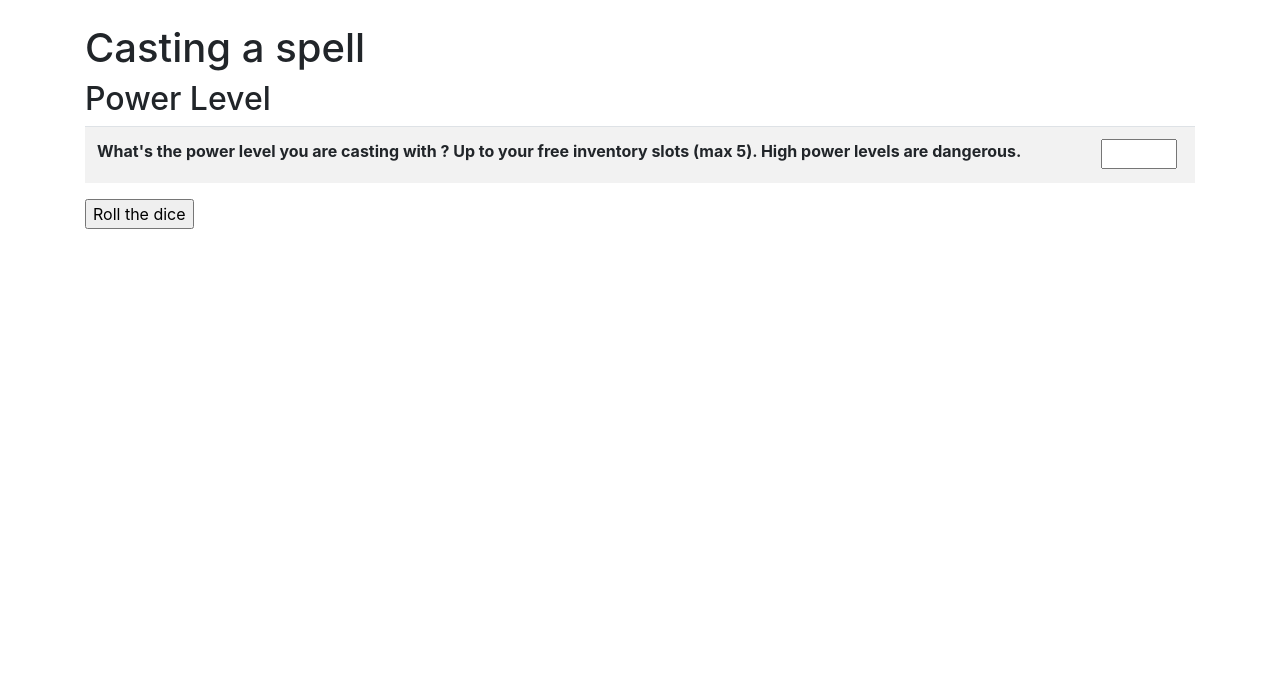
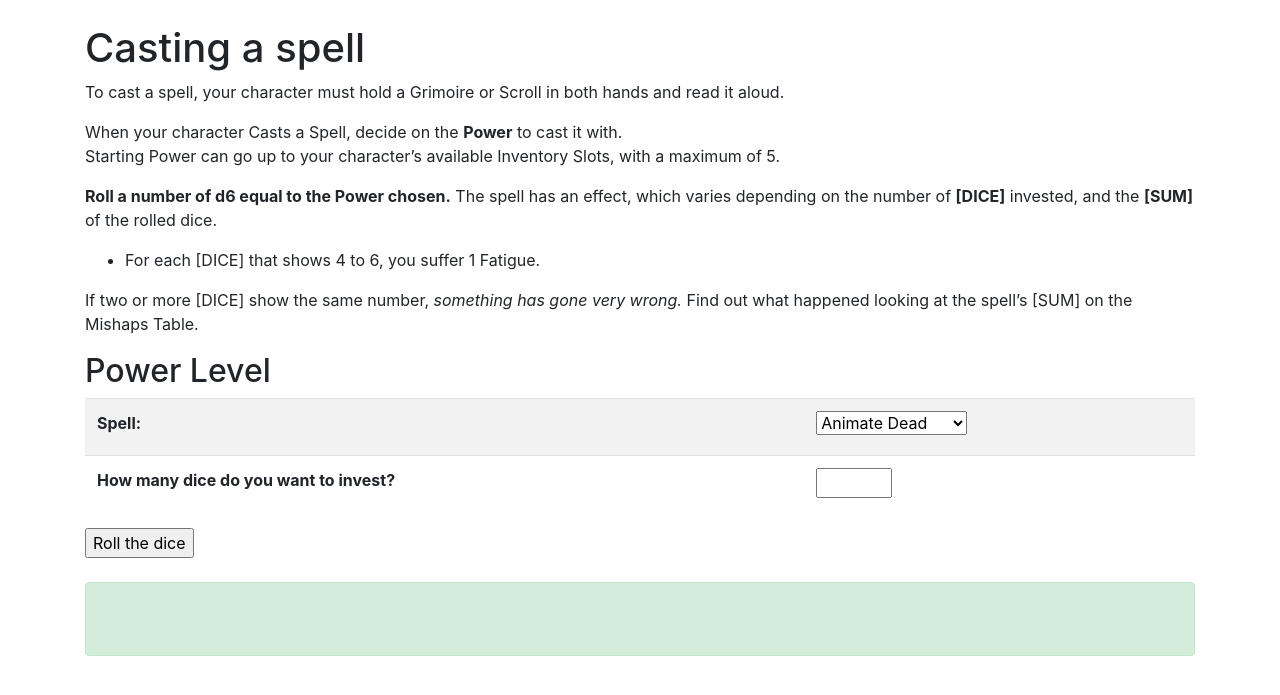
Before and after one commit to philippe-lemaire/spellburn_and_battlescars, a Django app: page /characters/magic/roll_spell in a window 1280 px wide. Shown: the part 56-751 px from the top of the page. Run offline with Django 4.2, Linux system fonts and the light colour scheme; some libraries are stand-ins or nearby versions.

Commit message:
now roll a spell allows to select and spell and see the effect + dice rolled. much nicer

```diff
--- a/characters/forms.py
+++ b/characters/forms.py
@@ -1,4 +1,6 @@
 from django import forms
+
+from .spells import spell_choices
 
 
 class CharacterCreationForm(forms.Form):
@@ -31,9 +33,10 @@
 
 
 class RollSpellForm(forms.Form):
+    spell = forms.ChoiceField(choices=spell_choices)
     power = forms.IntegerField(
         min_value=1,
         max_value=5,
-        label="What's the power level you are casting with ? Up to your free inventory slots (max 5). High power levels are dangerous.",
+        label="How many dice do you want to invest?",
         required=True,
     )
--- a/characters/roll.py
+++ b/characters/roll.py
@@ -51,6 +51,7 @@
     mishap = None
     # roll the power * d6
     dice = [randint(1, 6) for d in range(power)]
+    dice.sort()
 
     sum_ = sum(dice)
     # each die above 3 gives fatigue
--- a/characters/spells.py
+++ b/characters/spells.py
@@ -180,3 +180,8 @@
         "effect": "Fills a Close area with sticky web for [DICE] Turns.",
     },
 ]
+
+spell_names = [spell.get("name") for spell in spells]
+spell_effects = [spell.get("effect") for spell in spells]
+spell_dict = dict(zip(spell_names, spell_effects))
+spell_choices = tuple((num, name) for num, name in enumerate(spell_names, 0))
--- a/characters/templates/characters/roll_spell.html
+++ b/characters/templates/characters/roll_spell.html
@@ -4,6 +4,25 @@
 
 {% block content %}
 <h1>Casting a spell</h1>
+
+<p>
+    To cast a spell, your character must hold a Grimoire or Scroll in both hands
+    and read it aloud.</p>
+
+<p>When your character Casts a Spell, decide on the <b>Power</b> to cast it with.<br>
+    Starting Power can go up to your character’s available Inventory Slots, with
+    a maximum of 5.</p>
+
+<p><b>Roll a number of d6 equal to the Power chosen.</b> The spell has an effect,
+    which varies depending on the number of <b>[DICE]</b> invested, and the <b>[SUM]</b>
+    of the rolled dice. </p>
+
+<ul>
+    <li>For each [DICE] that shows 4 to 6, you suffer 1 Fatigue.</li>
+</ul>
+
+<p>If two or more [DICE] show the same number, <em>something has gone very wrong.</em>
+    Find out what happened looking at the spell’s [SUM] on the Mishaps Table.</p>
 
 <h2>Power Level</h2>
 <form action="{% url 'characters:roll_spell' %}" method="post">
@@ -15,20 +34,30 @@
     <input type="submit" value="Roll the dice">
 </form>
 
+
+<br>
+<div class="alert alert-success">
     {% if SUM %}
-<br>
-<h2>Result</h2>
-{{DICE_LIST}}
+
+    <h2>Results</h2>
+    {% for d in DICE_LIST %}
+    <img src="{% static 'characters/dice/' %}/{{d}}.png " alt="a die showing {{d}}" />
+    {% endfor %}
+
     <ul>
         <li>SUM: {{SUM}}</li>
         <li>DICE: {{DICE}}</li>
         <li>FATIGUE: {{FATIGUE}}</li>
 
     </ul>
-
+    <h3>{{spell_name}}</h3>
+    <p>{{spell_effect}}</p>
+</div>
 {% if MISHAP %}
+<div class="alert alert-danger">
     <h2>Oh no, there was a mishap!</h2>
     <p> {{MISHAP}}</p>
+</div>
 {% endif %}
 
 
--- a/characters/views.py
+++ b/characters/views.py
@@ -21,7 +21,7 @@
 from .equipment import ARMOR, WEAPONS, GEAR_TOOLS
 from .scars import scars
 from .mishaps import mishaps
-from .spells import spells
+from .spells import spells, spell_names, spell_dict
 
 
 @login_required
@@ -152,6 +152,11 @@
 
         if form.is_valid():
             power = form.cleaned_data.get("power")
+            spell_chosen = int(form.cleaned_data.get("spell"))
+
+            spell_name = spell_names[spell_chosen]
+            spell_effect = spell_dict[spell_name]
+
             DICE_LIST, SUM, DICE, FATIGUE, MISHAP = roll_spell_func(power)
             context = {
                 "form": form,
@@ -160,6 +165,8 @@
                 "DICE": DICE,
                 "FATIGUE": FATIGUE,
                 "MISHAP": MISHAP,
+                "spell_name": spell_name,
+                "spell_effect": spell_effect,
             }
             return render(request, "characters/roll_spell.html", context)
         # if a GET (or any other method) we'll create a blank form
--- a/templates/base.html
+++ b/templates/base.html
@@ -46,9 +46,9 @@
                             data-toggle="dropdown" aria-haspopup="true" aria-expanded="false">🔮 Magic</a>
                         <div class="dropdown-menu" aria-labelledby="navbarDropdown">
 
-                            <a class="dropdown-item" href="{% url 'characters:spells' %}">📜 Spells</a>
-                            <a class="dropdown-item" href="{% url 'characters:roll_spell' %}">🎲 Roll a spell</a>
-                            <a class="dropdown-item" href="{% url 'characters:mishaps' %}">💥 Mishaps</a>
+                            <a class="dropdown-item" href="{% url 'characters:spells' %}">📜 Spells List</a>
+                            <a class="dropdown-item" href="{% url 'characters:roll_spell' %}">🎲 Cast a spell</a>
+                            <a class="dropdown-item" href="{% url 'characters:mishaps' %}">💥 Mishaps Table</a>
                         </div>
                     </li>
                     <li class="nav-item dropdown">
```
Also changed, not shown: characters/static/characters/dice/1.png (added), characters/static/characters/dice/2.png (added), characters/static/characters/dice/3.png (added), characters/static/characters/dice/4.png (added), characters/static/characters/dice/5.png (added), characters/static/characters/dice/6.png (added). Lines whose indentation alone changed are shown as unchanged.
